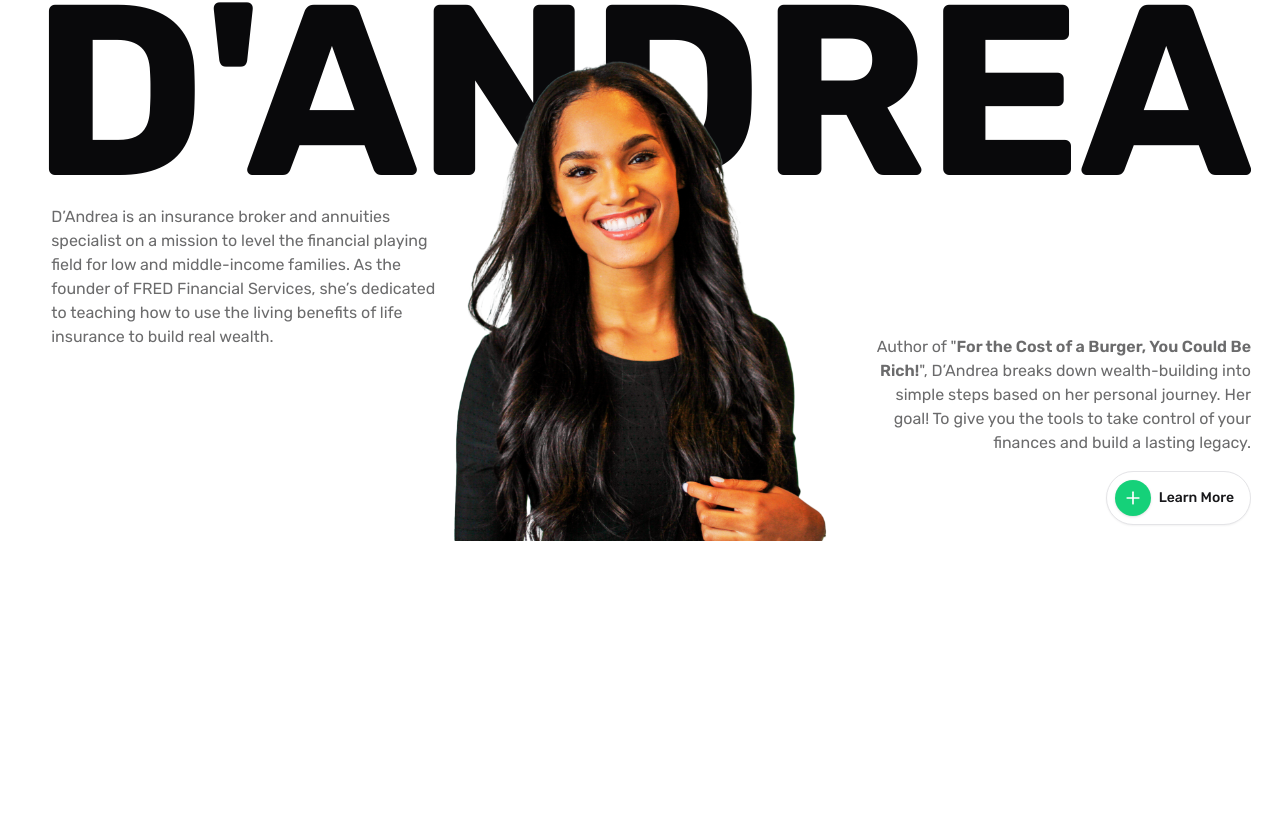
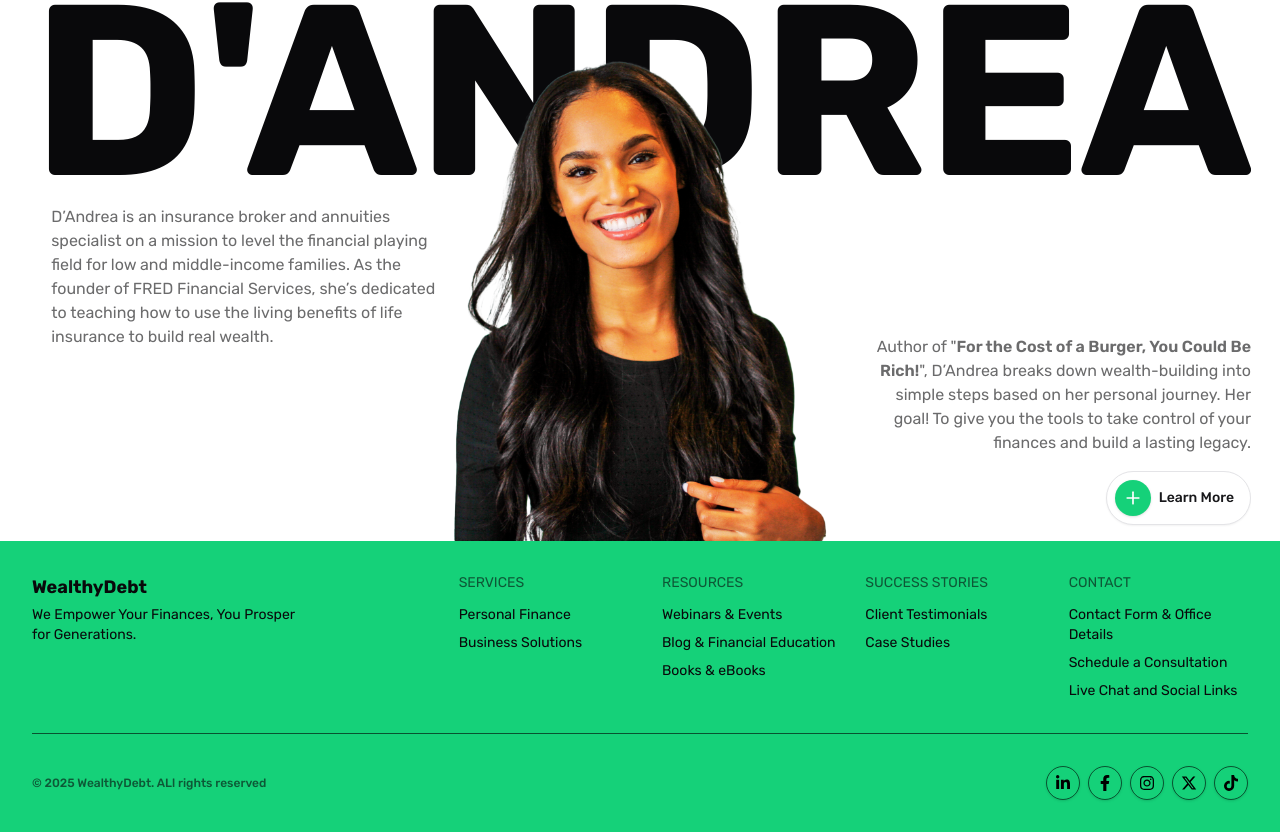
Before and after one commit to joaquincuenca/FREDONOMICS, a React (Vite) app: page /home in a window 1280 px wide. Shown: the part 2305-3137 px from the top of the page. Before the commit the page ends 2846 px from the top, so only its background shows below. Built offline with nearby package versions, Linux system fonts and the light colour scheme.

Commit message:
add Footer component and Separator UI; update package dependencies

```diff
--- a/package.json
+++ b/package.json
@@ -13,6 +13,7 @@
     "@radix-ui/react-accordion": "^1.2.3",
     "@radix-ui/react-dialog": "^1.1.6",
     "@radix-ui/react-navigation-menu": "^1.2.5",
+    "@radix-ui/react-separator": "^1.1.2",
     "@radix-ui/react-slot": "^1.1.2",
     "@tailwindcss/vite": "^4.0.4",
     "class-variance-authority": "^0.7.1",
@@ -22,6 +23,7 @@
     "motion": "^12.4.1",
     "react": "^19.0.0",
     "react-dom": "^19.0.0",
+    "react-icons": "^5.4.0",
     "react-router-dom": "^6.29.0",
     "tailwind-merge": "^3.0.1",
     "tailwindcss": "^3.4.17",
--- /dev/null
+++ b/src/components/footer.tsx
@@ -0,0 +1,75 @@
+import { Link } from "react-router-dom";
+import {
+  FaFacebookF,
+  FaInstagram,
+  FaLinkedinIn,
+  FaTiktok,
+} from "react-icons/fa";
+import { FaXTwitter } from "react-icons/fa6";
+
+import { Separator } from "./ui/separator";
+import { Button } from "./ui/button";
+
+export default function Footer() {
+  const currentYear = new Date().getFullYear();
+
+  return (
+    <div className="bg-primary p-8 w-full ">
+      <div className="grid gap-8 lg:grid-cols-[0.5fr_1fr]">
+        <div className="space-y-1">
+          <h1 className="font-bold text-lg">WealthyDebt</h1>
+          <p className="text-sm w-2/3">
+            We Empower Your Finances, You Prosper for Generations.
+          </p>
+        </div>
+        <div className="grid grid-cols-4 gap-6 text-sm">
+          <div className="flex flex-col gap-2">
+            <h2 className="mb-1 opacity-60 uppercase">Services</h2>
+            <Link to="#">Personal Finance</Link>
+            <Link to="#">Business Solutions</Link>
+          </div>
+          <div className="flex flex-col gap-2">
+            <h2 className="mb-1 opacity-60 uppercase">Resources</h2>
+            <Link to="#">Webinars & Events</Link>
+            <Link to="#">Blog & Financial Education</Link>
+            <Link to="#">Books & eBooks</Link>
+          </div>
+          <div className="flex flex-col gap-2">
+            <h2 className="mb-1 opacity-60 uppercase">Success Stories</h2>
+            <Link to="#">Client Testimonials</Link>
+            <Link to="#">Case Studies</Link>
+          </div>
+          <div className="flex flex-col gap-2">
+            <h2 className="mb-1 opacity-60 uppercase">Contact</h2>
+            <Link to="#">Contact Form & Office Details</Link>
+            <Link to="#">Schedule a Consultation</Link>
+            <Link to="#">Live Chat and Social Links</Link>
+          </div>
+        </div>
+        <Separator className="lg:col-span-2 bg-black opacity-60" />
+      </div>
+      <div className="flex md:flex-row flex-col items-center justify-between mt-8 gap-4 md:gap-8">
+        <p className="font-medium text-xs opacity-60">
+          &#169; {currentYear} WealthyDebt. ALl rights reserved
+        </p>
+        <div className="flex items-center gap-2 justify-self-end">
+          <Button className="text-black bg-transparent border rounded-full h-fit w-fit p-2 border-black/60">
+            <FaLinkedinIn className="size-8" />
+          </Button>
+          <Button className="text-black bg-transparent border rounded-full h-fit w-fit p-2 border-black/60">
+            <FaFacebookF className="size-8" />
+          </Button>
+          <Button className="text-black bg-transparent border rounded-full h-fit w-fit p-2 border-black/60">
+            <FaInstagram className="size-8" />
+          </Button>
+          <Button className="text-black bg-transparent border rounded-full h-fit w-fit p-2 border-black/60">
+            <FaXTwitter className="size-8" />
+          </Button>
+          <Button className="text-black bg-transparent border rounded-full h-fit w-fit p-2 border-black/60">
+            <FaTiktok className="size-8" />
+          </Button>
+        </div>
+      </div>
+    </div>
+  );
+}
--- /dev/null
+++ b/src/components/ui/separator.tsx
@@ -0,0 +1,29 @@
+import * as React from "react"
+import * as SeparatorPrimitive from "@radix-ui/react-separator"
+
+import { cn } from "@/lib/utils"
+
+const Separator = React.forwardRef<
+  React.ElementRef<typeof SeparatorPrimitive.Root>,
+  React.ComponentPropsWithoutRef<typeof SeparatorPrimitive.Root>
+>(
+  (
+    { className, orientation = "horizontal", decorative = true, ...props },
+    ref
+  ) => (
+    <SeparatorPrimitive.Root
+      ref={ref}
+      decorative={decorative}
+      orientation={orientation}
+      className={cn(
+        "shrink-0 bg-border",
+        orientation === "horizontal" ? "h-[1px] w-full" : "h-full w-[1px]",
+        className
+      )}
+      {...props}
+    />
+  )
+)
+Separator.displayName = SeparatorPrimitive.Root.displayName
+
+export { Separator }
--- a/src/layouts/AppLayout.tsx
+++ b/src/layouts/AppLayout.tsx
@@ -1,5 +1,7 @@
+import { Outlet } from "react-router-dom";
+
+import Footer from "@/components/footer";
 import Navbar from "@/components/navbar";
-import { Outlet } from "react-router-dom";
 
 export default function AppLayout() {
   return (
@@ -10,6 +12,7 @@ export default function AppLayout() {
           <Outlet />
         </main>
       </div>
+      <Footer />
     </div>
   );
 }
--- a/src/pages/sections/BookAndFeatures.tsx
+++ b/src/pages/sections/BookAndFeatures.tsx
@@ -6,7 +6,7 @@ import { ArrowUpRight, BadgeCheck, BookOpenText } from "lucide-react";
 
 export default function BookAndFeatures() {
   return (
-    <div className="xl:mt-16 md:mt-12 mt-8 grid lg:grid-cols-2 xl:grid-cols-[1fr_0.6fr] gap-8">
+    <div className="xl:mt-16 md:mt-12 mt-8 grid xl:grid-cols-[1fr_0.6fr] gap-8">
       {/* Features */}
       <div className="w-full h-full bg-slate-100 rounded-[2.5rem] xl:p-8 p-6 grid md:grid-cols-[0.5fr_1fr] gap-4">
         <div className="space-y-4 flex flex-col items-center text-center md:text-left md:block">
--- a/src/pages/sections/Home.tsx
+++ b/src/pages/sections/Home.tsx
@@ -85,7 +85,7 @@ export default function Home() {
           alt="Video Placeholder"
           className="h-full w-full object-cover rounded-[2.5rem] xl:row-start-1 row-start-2"
         />
-        <div className="xl:space-y-0 xl:block grid grid-cols-2">
+        <div className="xl:space-y-0 xl:block grid sm:grid-cols-2">
           <h2 className="text-4xl sm:text-5xl xl:text-lg uppercase xl:normal-case">
             The Key to Financial Freedom
           </h2>
```
Also changed, not shown: 1 other file (tests, documents, lock files or other folders).
